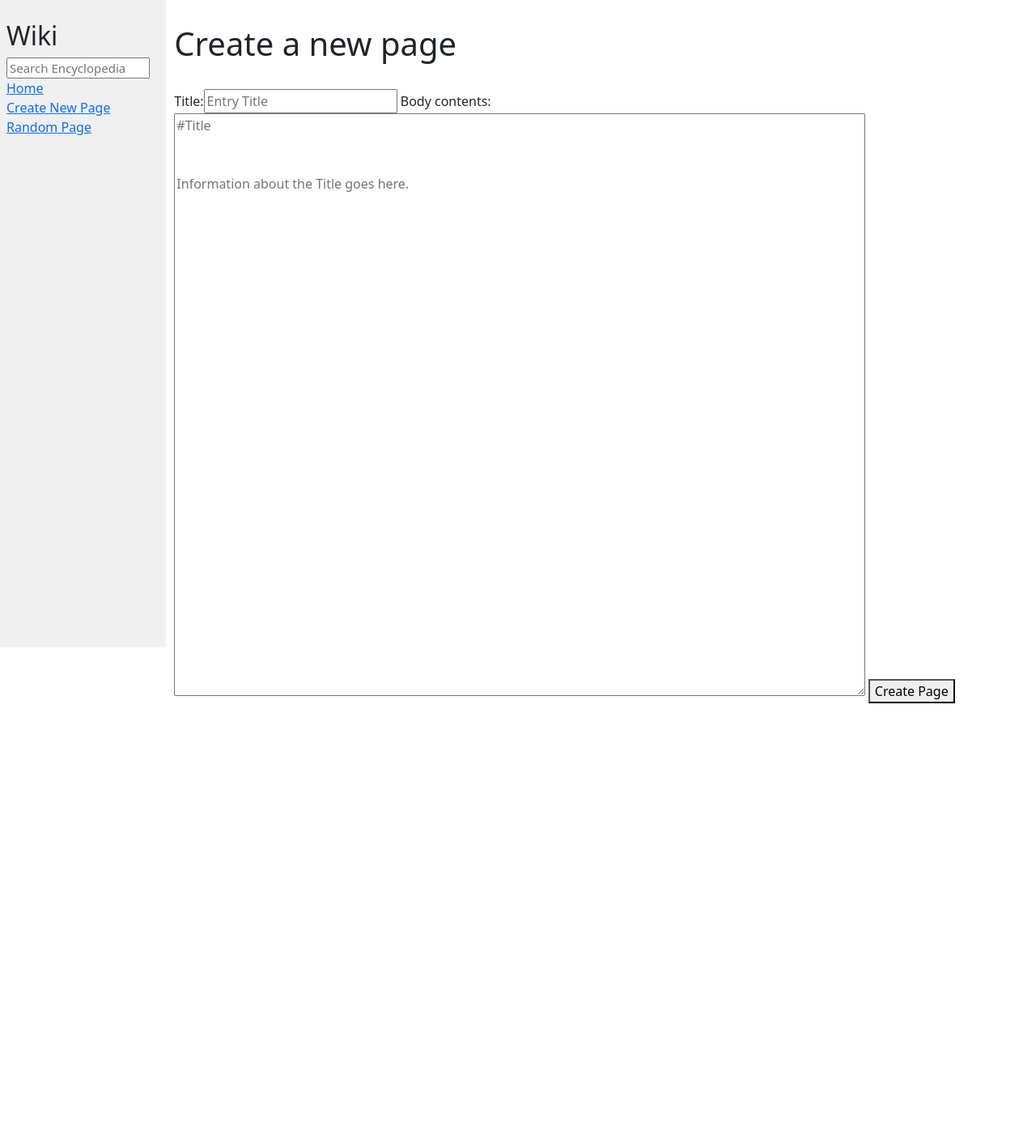
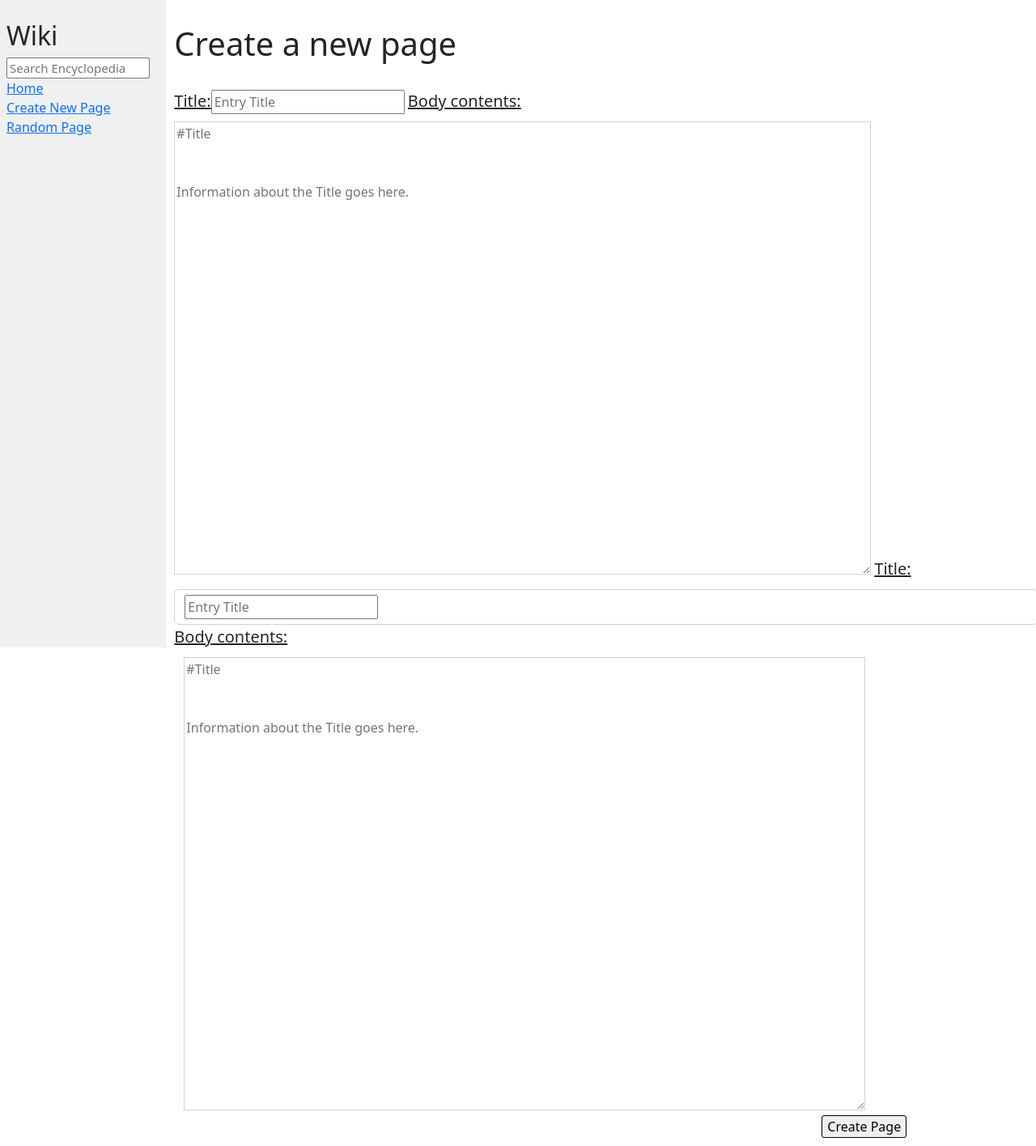
Before and after one commit to NearBee/CS50-Wiki-Project, a Django app: page /new_page in a window 1280 px wide. Shown: the whole page at 81% size. Before the commit the page ends 869 px from the top, so only its background shows below. Run offline with Django 3.2, Linux system fonts and the light colour scheme; some libraries are stand-ins or nearby versions.

Commit message:
added some custom CSS to form elements

```diff
--- a/wiki/encyclopedia/static/encyclopedia/styles.css
+++ b/wiki/encyclopedia/static/encyclopedia/styles.css
@@ -13,8 +13,25 @@ h1 {
 }
 
 textarea {
-    height: 90vh;
-    width: 80%;
+    height: 70vh;
+    width: 80.7%;
+    border: .5px #d3d3d3 solid;
+}
+
+textarea:focus-visible,
+textarea:focus {
+    border: 1px #da614e solid;
+}
+
+.main>form>label {
+    font-size: 20px;
+    margin-bottom: 10px;
+    text-decoration: underline;
+}
+
+.main>form>button {
+    border: .5px solid;
+    border-radius: 3px;
 }
 
 .main {
--- a/wiki/encyclopedia/templates/encyclopedia/edit_page.html
+++ b/wiki/encyclopedia/templates/encyclopedia/edit_page.html
@@ -8,9 +8,11 @@ Edit Page
 <h1>Edit Page</h1><br>
 <form method="post">
     {% csrf_token %}
+    <label for="form_title">Title:</label>
     <div class="container-fluid">{{ form.title }}</div>
+    <label for="form_body">Body content:</label>
     <div class="container-fluid">{{ form.body }}</div>
 
-    <button class="col-md-auto offset-md-10 me-auto" type="sumbit" name="edit_page_confirmation">Submit</button>
+    <button class="col-md-auto offset-md-9 me-auto" type="sumbit" name="edit_page_confirmation">Submit</button>
 </form>
 {% endblock %}
--- a/wiki/encyclopedia/templates/encyclopedia/new_page.html
+++ b/wiki/encyclopedia/templates/encyclopedia/new_page.html
@@ -9,7 +9,11 @@ Create New Page
 <form method="post">
     {% csrf_token %}
     {{ form }}
+    <label for="form_title">Title:</label>
+    <div class="form-control">{{ form.title }}</div>
+    <label for="form_body">Body contents:</label>
+    <div class="container-fluid">{{ form.body }}</div>
 
-    <button type="sumbit" name="new_page_confirmation">Create Page</button>
+    <button class="col-md-auto offset-md-9 me-auto" type="sumbit" name="new_page_confirmation">Create Page</button>
 </form>
 {% endblock %}
```
